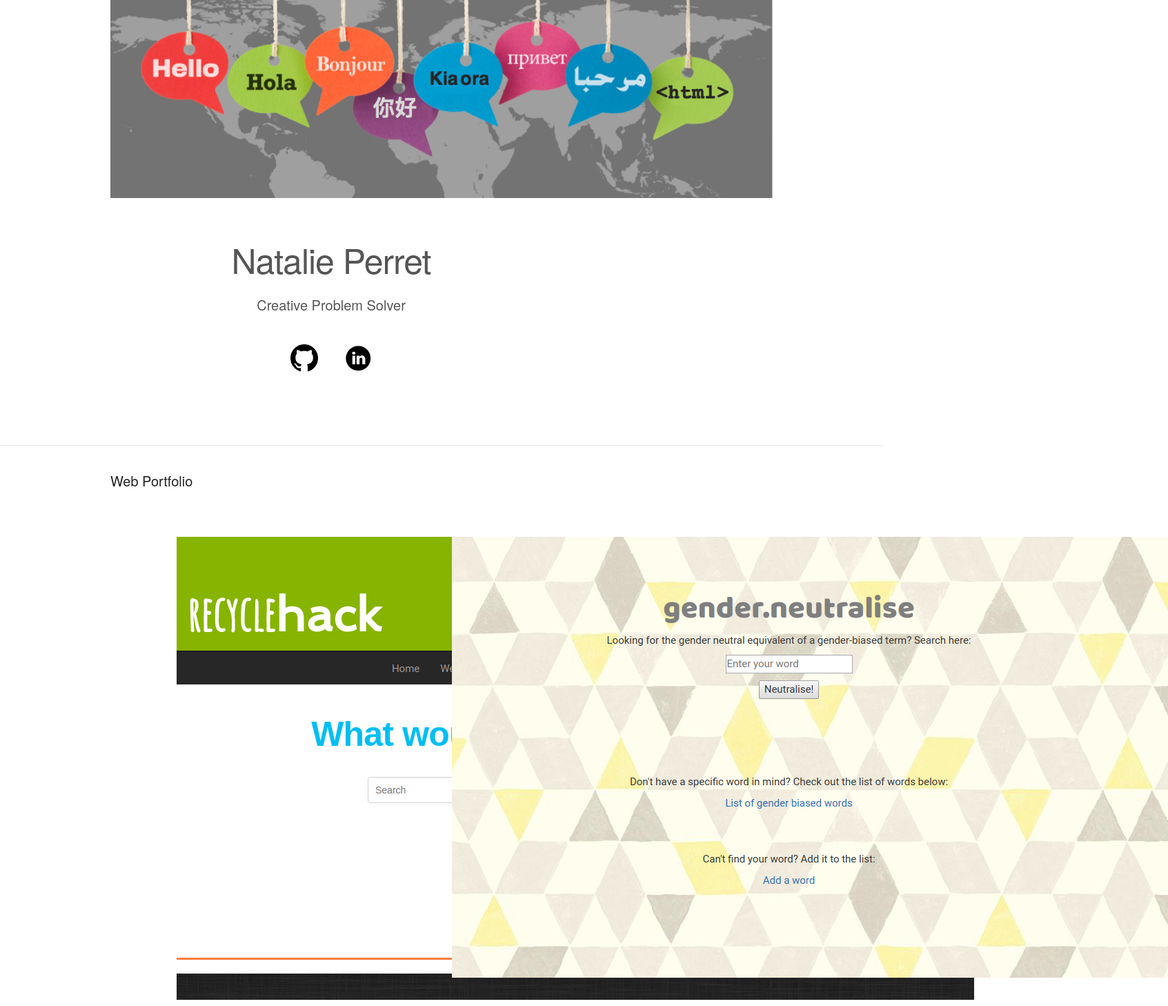
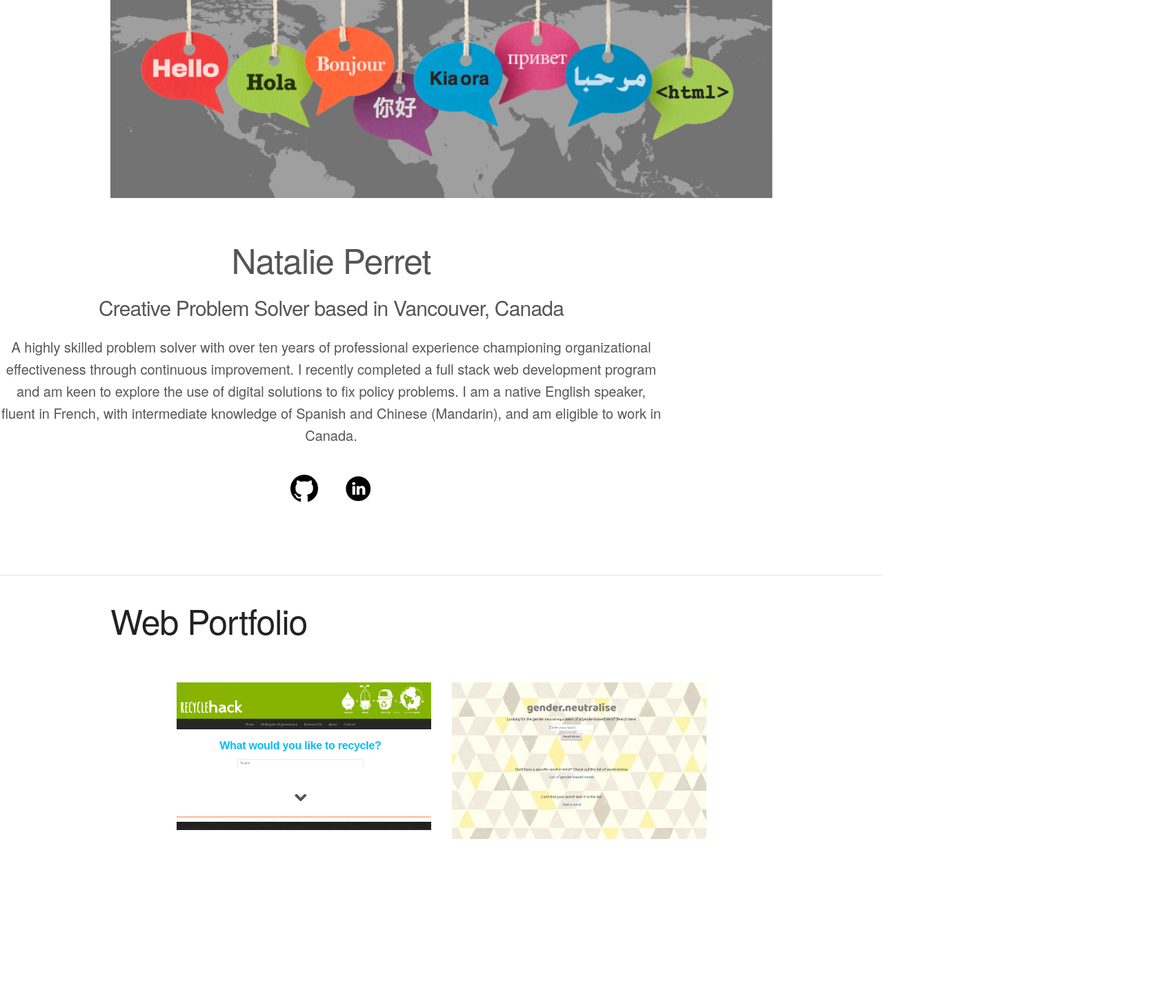
Before and after one commit to natalie-perret/natalie-perret.github.io, a plain HTML site: page index.html in a window 1280 px wide. Shown: the whole page at 69% size, 1693 px wide, since content can reach past the window. After the commit the page ends 1264 px from the top, so only its background shows below. Drawn offline with nearby package versions, Linux system fonts and the light colour scheme.

Commit message:
fix portfolio images with css

```diff
--- a/index.html
+++ b/index.html
@@ -31,7 +31,8 @@
         <div class="twelve columns">
           <div class="name">
             <h1>Natalie Perret</h1>
-            <p>Creative Problem Solver</p>
+            <h4>Creative Problem Solver based in Vancouver, Canada</h4>
+            <p>A highly skilled problem solver with over ten years of professional experience championing organizational effectiveness through continuous improvement. I recently completed a full stack web development program and am keen to explore the use of digital solutions to fix policy problems. I am a native English speaker, fluent in French, with intermediate knowledge of Spanish and Chinese (Mandarin), and am eligible to work in Canada.</p>
             <a class='header-links' href='https://github.com/natalie-perret/' target="_blank"><img src='./images/github.png'/></a>
             <a class='header-links' href='https://www.linkedin.com/in/natalieperret/' target="_blank"><img src='./images/linkedin.png'/></a>
           </div>
@@ -43,7 +44,7 @@
     <hr/>
     <div class="container">
      <div class='project-box-title'>
-       <p>Web Portfolio</p>
+       <h1>Web Portfolio</h1>
      </div>
       <div class="portfolio" id="portfolio">
          <div class='six columns portfolio-container'>
--- a/styles/main.css
+++ b/styles/main.css
@@ -55,3 +55,8 @@ a {
   margin: auto;
   width: 80%;
 }
+
+.portfolio-img {
+  max-width: 100%;
+  max-height: 100%;
+}
```
